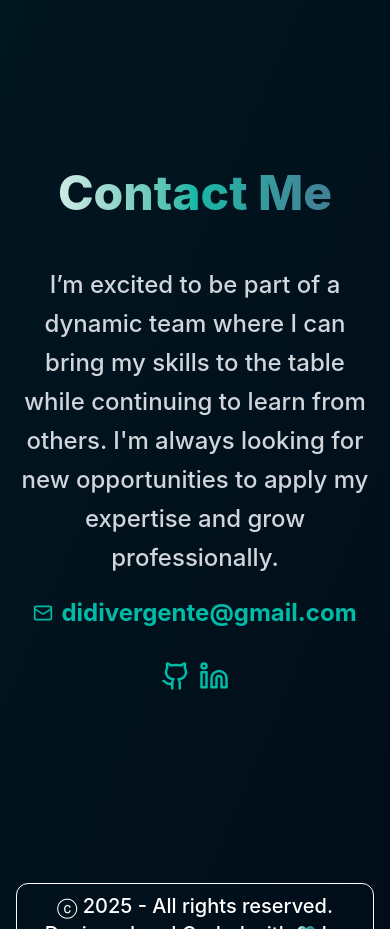
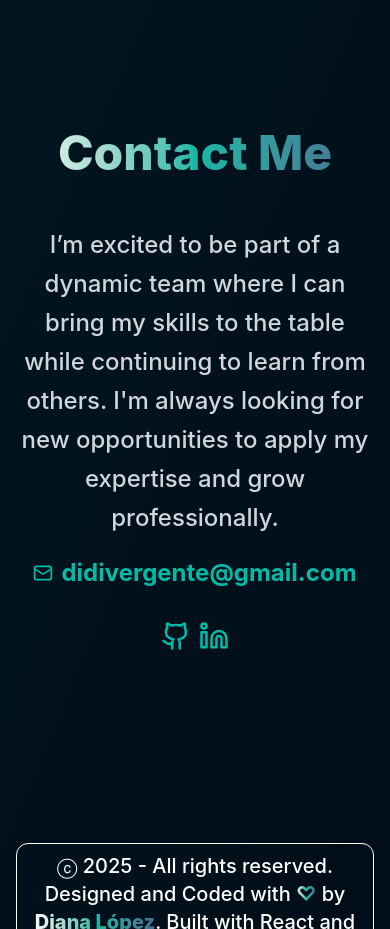
Before and after one commit to didimensional/didi-portfolio, a React (Vite) app: page / in a window 390 px wide. Shown: the part 7960-8889 px from the top of the page. Built offline with nearby package versions, Linux system fonts and the light colour scheme.

Commit message:
contact responsive fixed

```diff
--- a/src/App.jsx
+++ b/src/App.jsx
@@ -40,7 +40,7 @@ function App() {
         <section id="portfolio" className="scroll-mt-50">
           <Portfolio />
         </section>
-        <section id="contact" className="scroll -mt-[-360px] md:scroll-mt-10">
+        <section id="contact" className="scroll-mt-44 md:scroll-mt-10">
           <Contact />
         </section>
       </main>
```
